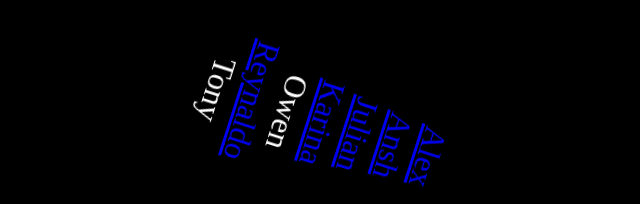
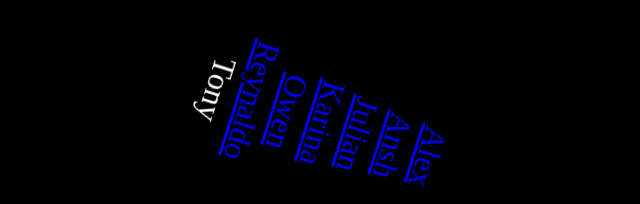
Before and after one commit to TheJhyde/thejhyde.github.io, a plain HTML site: page index.html in a window 1280 px wide. Shown: the part 857-1061 px from the top of the page, without its empty margins (318-958 px from the left). Drawn offline with Linux system fonts and the light colour scheme.

Commit message:
Adding Owen's website

```diff
--- a/index.html
+++ b/index.html
@@ -16,7 +16,7 @@
 		<a href = "http://lightnarcissus.com/">Ansh</a><br>
 		<a href = "http://thejhyde.zone">Julian</a><br>
 		<a href = "http://karinapopp.com/">Karina</a><br>
-		Owen<br>
+		<a href = "http://www.owenbellgames.com/">Owen</a><br>
 		<a href = "http://reynaldovargas.com">Reynaldo</a><br>
 		Tony<br>
 	</p>
```
